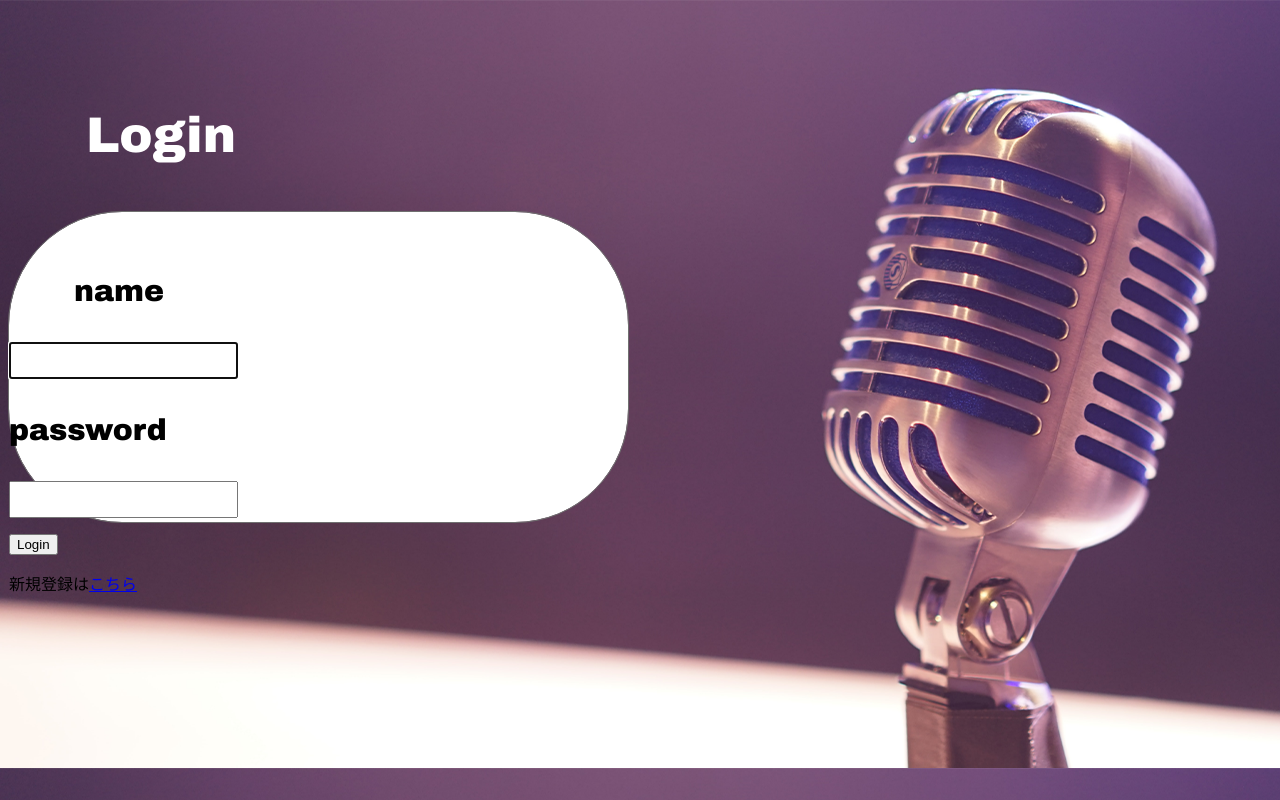
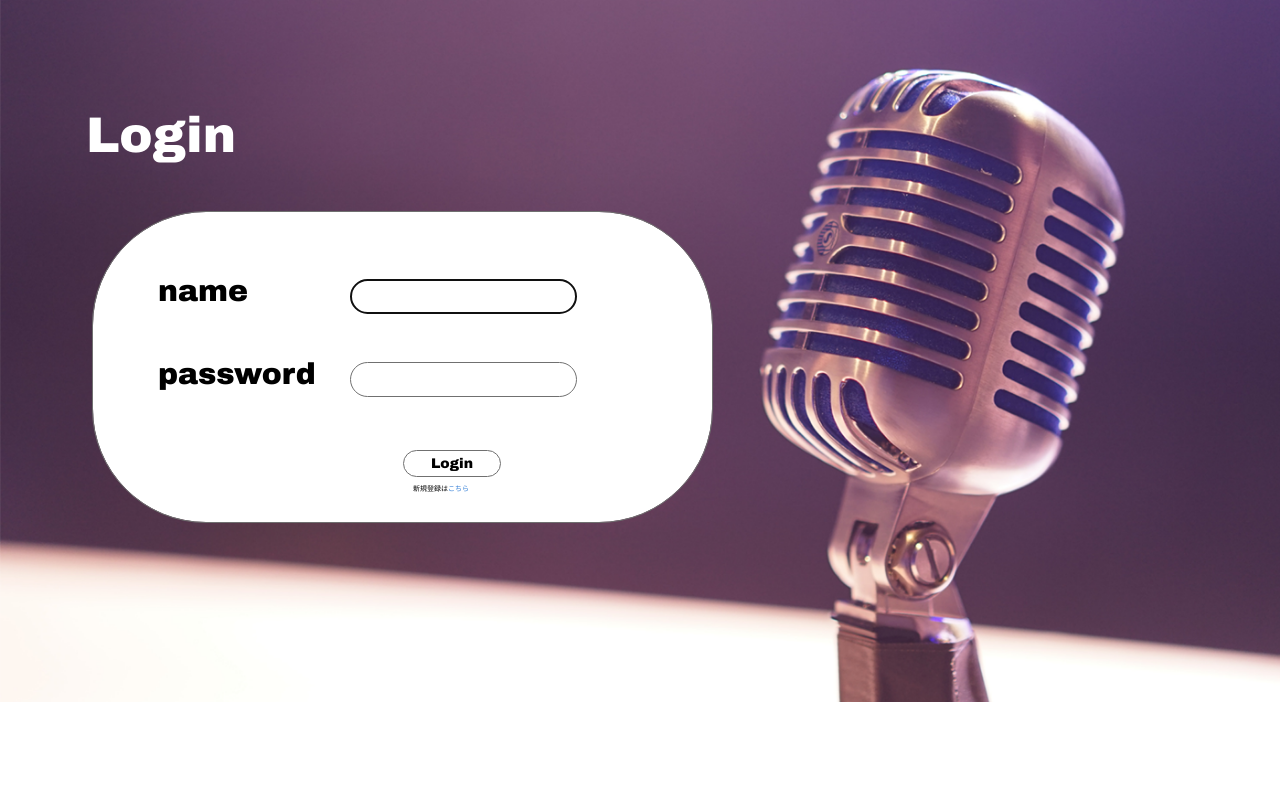
Before and after one commit to olulu0904/motif, a Django app: page /accounts/login/ in a window 1280 px wide. Run offline with Django 3.2, Linux system fonts and the light colour scheme; some libraries are stand-ins or nearby versions.

Commit message:
ログイン画面完成しました

```diff
--- a/templates/registration/login.html
+++ b/templates/registration/login.html
@@ -5,7 +5,9 @@
     <head>
         <style>
         body {
-            background-image: url("../../bbs/static/img/アートボード\ login.png");
+            background-image: url("../../static/img/login2.png");
+            background-repeat: no-repeat;
+            background-size: cover;
         }
         .login_title {
             padding-top: 74px;
@@ -22,7 +24,7 @@
         }
         .group {
             top: 229px;
-            left: 84px;
+            margin-left: 84px;
             width: 619px;
             height: 310px;border: 1px solid var(--unnamed-color-707070);
             background: #FFFFFF 0% 0% no-repeat padding-box;
@@ -44,9 +46,9 @@
             color: #000000;
             opacity: 1;
         }
-        .password1{
-            top: 373px;
-            left: 149px;
+        .password1 {
+            margin-top: 41px;
+            margin-left: 65px;
             width: 158px;
             height: 42px;
             font: var(--unnamed-font-style-normal) normal var(--unnamed-font-weight-normal) 30px/42px Arial Black;
@@ -61,10 +63,56 @@
         .username {
             width: 221px;
             height: 31px;
+            margin-left: 102px;
+            border-radius: 26px;
+            border: 1px solid #707070;
         }
         .password {
             width: 221px;
             height: 31px;
+            margin-left: 34px;
+            border-radius: 26px;
+            border: 1px solid #707070;
+        }
+        .login_button {
+            width: 98px;
+            height: 27px;
+            margin-top: 25px;
+            margin-left: 310px;
+            background: #FFFFFF 0% 0% no-repeat padding-box;
+            border: 1px solid #707070;
+            border-radius: 27px;
+            opacity: 1;
+            font: normal normal normal 14px/19px Arial Black;
+            letter-spacing: 0px;
+            color: #000000;
+            opacity: 1;
+        }
+        .login_acount{
+            width: 84px;
+            height: 7px;
+            margin-left: 320px;
+            font: normal normal normal 7px/10px Arial Black;
+            letter-spacing: 0px;
+            opacity: 1;
+        }
+        .login_kotira {
+            color: #317DD6;
+            text-decoration: none;
+        }
+        .error_msg_group {
+            margin-top: 50px;
+        }
+        .error-msg {
+            color: red;
+            display: inline; /* 背景色をテキストにのみ適用するため */
+            background-color: white; /* 背景色 */
+            margin-top: 500px;
+            padding: 10px 10px;
+            -webkit-box-decoration-break: clone;
+            box-decoration-break: clone;
+            border-radius: 114px;
+            font: normal normal 800 16px/27px Toppan Bunkyu Midashi Gothic;
         }
         </style>
     </head>
@@ -72,27 +120,30 @@
 <h1 class="login_title">Login</h1>
 <div class="group">
 <section class='common-form'>
-    {% if form.errors %}
-        <p class='error-msg'>ユーザー名とパスワードが一致しません。もう一度入力しなおしてください。</p>
-    {% endif %}
-
-    {% if next %}
-        {% if user.is_authenticated %}
-            <p class='error-msg'>このアカウントではアクセスできません。</p>
-        {% else %}
-            <p class='error-msg'>このページにアクセスするためにはログインしてください。</p>
-        {% endif %}
-    {% endif %}
     <form action='{% url "login" %}' method='post'>
         {% csrf_token %}
         <input type='hidden' name='next' value='{{ next }}'/>
     <div>
-        <p class="name">name</p><nobr><p>{{ form.username|add_class:'username' }}</p></nobr>
-        <p class="password1">password<p>{{ form.password|add_class:'password' }}</p>
+        <p class="name"><nobr>name{{ form.username|add_class:'username' }}</nobr></p>
+        <p class="password1"><nobr>password{{ form.password|add_class:'password' }}</nobr></p>
         <button type='submit' class="login_button">Login</button>
     </div>
     </form>
-    <p>新規登録は<a href='{% url "accounts:signup" %}'>こちら</a></p>
+    <p class="login_acount">新規登録は<a href='{% url "accounts:signup" %}' class="login_kotira">こちら</a></p>
+
+    <div class="error_msg_group">
+        {% if form.errors %}
+            <p class='error-msg'>ユーザー名とパスワードが一致しません。もう一度入力しなおしてください。</p>
+        {% endif %}
+
+        {% if next %}
+            {% if user.is_authenticated %}
+                <p class='error-msg'>このアカウントではアクセスできません。</p>
+            {% else %}
+                <p class='error-msg'>このページにアクセスするためにはログインしてください。</p>
+            {% endif %}
+        {% endif %}
+        </div>
 </section>
 </div>
 </body>
```
Also changed, not shown: bbs/static/bbs/css/style.css (+10 -1 lines), bbs/templates/bbs/article_list.html (+5 -15 lines), bbs/static/img/login.png (added), bbs/static/img/login2.png (added), db.sqlite3, templates/registration/login.png (renamed from bbs/static/img/アートボード login.png), 5 other files.
